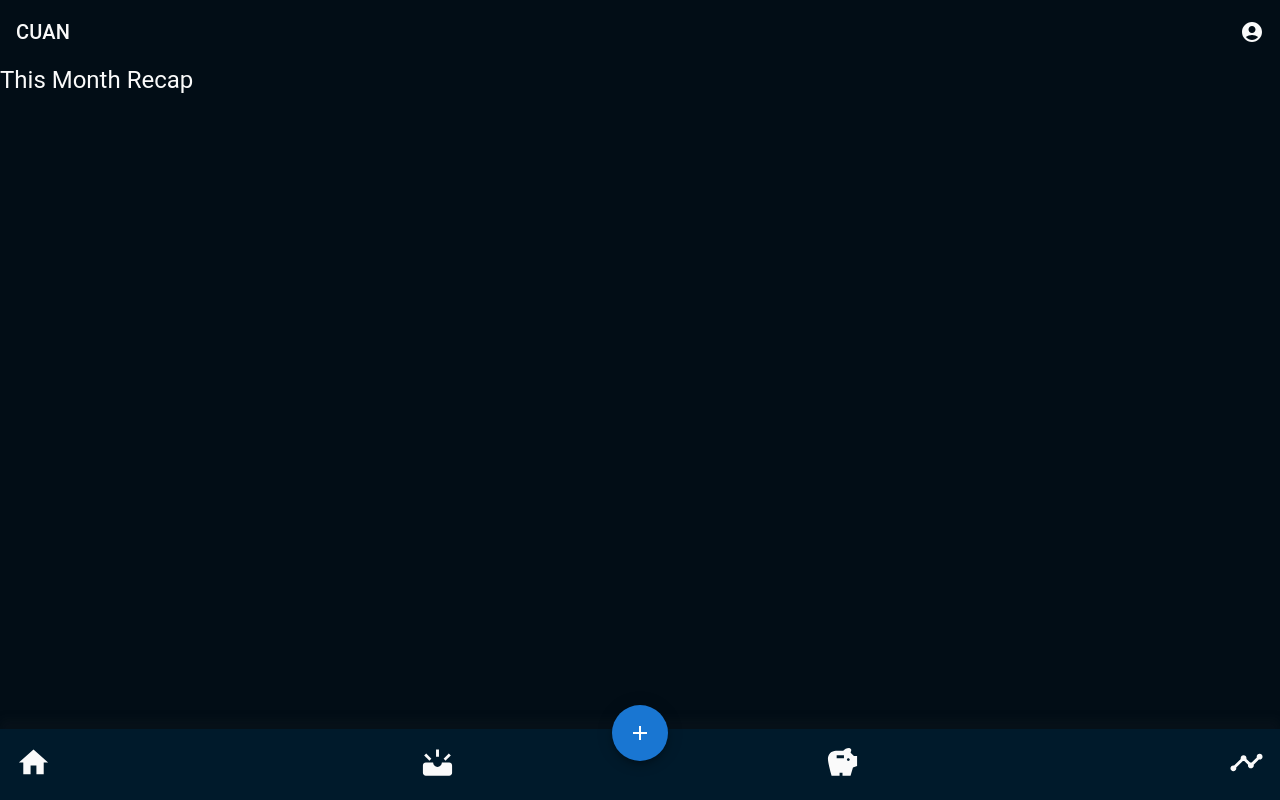
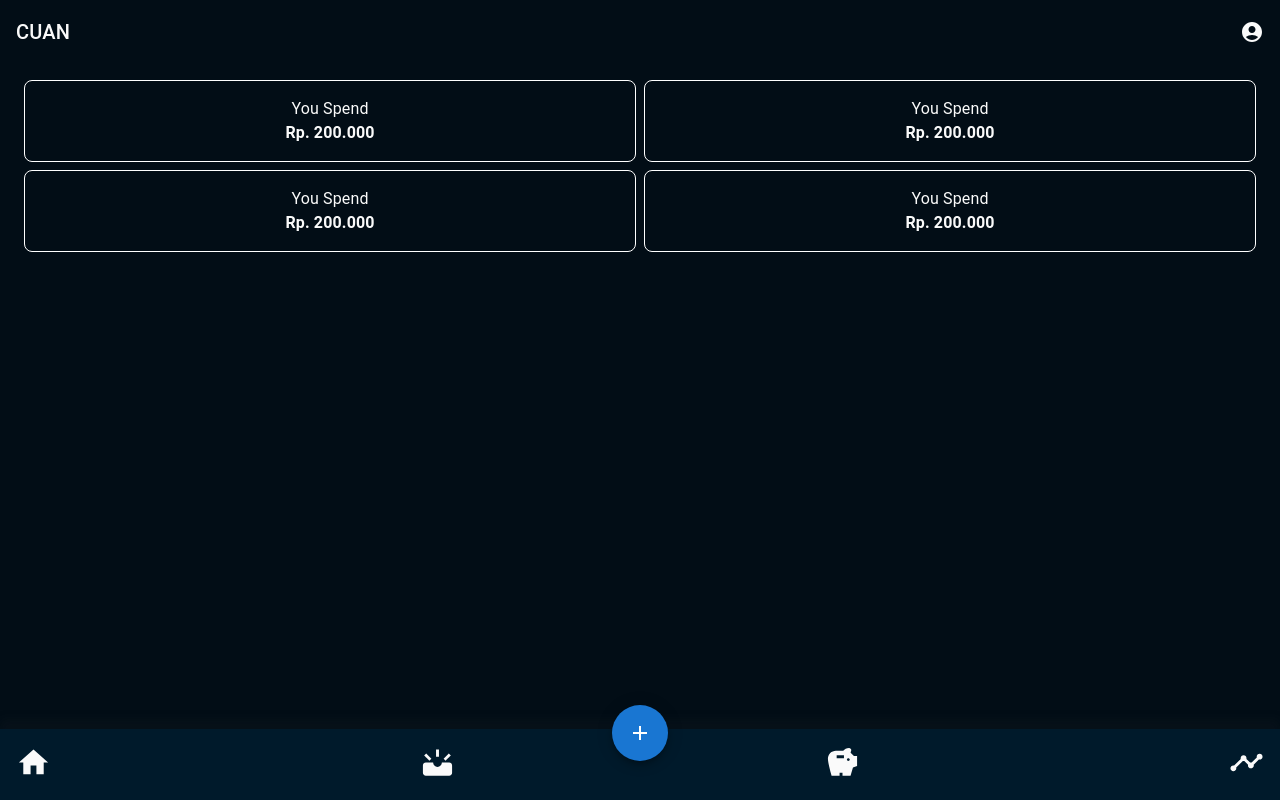
Before and after one commit to khairnsaa/cuan, a Next.js app: page /stats in a window 1280 px wide. Built offline with nearby package versions, Linux system fonts and the light colour scheme.

Commit message:
finished saving goals and stats page

```diff
--- a/src/pages/stats/index.jsx
+++ b/src/pages/stats/index.jsx
@@ -1,9 +1,101 @@
-import { Typography } from "@mui/material";
+import { Grid, Paper, Typography } from "@mui/material";
+import { Box } from "@mui/system";
+import Head from "next/head";
 
 const StatsPage = () => {
     return (
         <>
-            <Typography variant="h5" children="This Month Recap" />
+            <Head>
+                <title>Savings | Cuan</title>
+                <meta name="description" content="Generated by create next app" />
+                <meta name="viewport" content="width=device-width, initial-scale=1" />
+                <link rel="icon" href="/favicon.ico" />
+            </Head>
+            {/* <Grid container spacing={2}>
+                <Grid item xs={12} mb={2}>
+                    <Typography variant="h5" align="center">This Month Recap</Typography>
+                </Grid>
+                <Grid item xs={6} sx={{
+                    border: '1px solid white',
+                    p: '16px',
+                    borderRadius: '8px',
+                    // m: '8px 16px'
+                }}>
+                    <Typography align="center" children={"You Spend"} />
+                    <Typography align="center" fontWeight="bold" children={`Rp. 200.000`} />
+                </Grid>
+                <Grid item xs={6} sx={{
+                    border: '1px solid white',
+                    p: '16px',
+                    borderRadius: '8px',
+                    // m: '8px 16px'
+                }}>
+                    <Typography align="center" children={"You Spend"} />
+                    <Typography align="center" fontWeight="bold" children={`Rp. 200.000`} />
+                </Grid>
+                <Grid item xs={6} sx={{
+                    border: '1px solid white',
+                    p: '16px',
+                    borderRadius: '8px',
+                    // m: '8px 16px'
+                }}>
+                    <Typography align="center" children={"You Spend"} />
+                    <Typography align="center" fontWeight="bold" children={`Rp. 200.000`} />
+                </Grid>
+                <Grid item xs={6} sx={{
+                    border: '1px solid white',
+                    p: '16px',
+                    borderRadius: '8px',
+                    // m: '8px 16px'
+                }}>
+                    <Typography align="center" children={"You Spend"} />
+                    <Typography align="center" fontWeight="bold" children={`Rp. 200.000`} />
+                </Grid>
+            </Grid> */}
+            <Grid container spacing={1} p="16px 24px">
+                <Grid item xs={6}>
+                    <Box sx={{
+                        border: '1px solid white',
+                        p: '16px',
+                        borderRadius: '8px',
+                        // m: '8px 16px'
+                    }}>
+                        <Typography align="center" children={"You Spend"} />
+                        <Typography align="center" fontWeight="bold" children={`Rp. 200.000`} />
+                    </Box>
+                </Grid>
+                <Grid item xs={6}>
+                    <Box sx={{
+                    border: '1px solid white',
+                    p: '16px',
+                    borderRadius: '8px',
+                    // m: '8px 16px'
+                }}>
+                    <Typography align="center" children={"You Spend"} />
+                    <Typography align="center" fontWeight="bold" children={`Rp. 200.000`} />
+                </Box>
+                </Grid>
+                <Grid item xs={6}>
+                    <Box sx={{
+                    border: '1px solid white',
+                    p: '16px',
+                    borderRadius: '8px'
+                }}>
+                    <Typography align="center" children={"You Spend"} />
+                    <Typography align="center" fontWeight="bold" children={`Rp. 200.000`} />
+                </Box>
+                </Grid>
+                <Grid item xs={6}>
+                    <Box sx={{
+                    border: '1px solid white',
+                    p: '16px',
+                    borderRadius: '8px',
+                }}>
+                    <Typography align="center" children={"You Spend"} />
+                    <Typography align="center" fontWeight="bold" children={`Rp. 200.000`} />
+                </Box>
+                </Grid>
+            </Grid>
         </>
     );
 }
--- a/src/styles/Upcoming.module.css
+++ b/src/styles/Upcoming.module.css
@@ -1,6 +1,13 @@
 .btn{
     padding: 16px;
     color: #fafafa;
+}
+
+.container{
+    border: 1px solid #fafafa;
+    padding: 8px 16px;
+    margin: 16px 0;
+    border-radius: 8px;
 }
 
 .flexCard{
@@ -8,3 +15,13 @@
     justify-content: space-between;
     font-size: 12px;
 }
+
+.upcoming{
+    display: flex;
+    border: 1px solid #fafafa;
+    justify-content: space-between;
+    padding: 16px;
+    align-items: center;
+    border-radius: 8px;
+    margin: 8px 0;
+}
```
Also changed, not shown: src/pages/savings/components/SavingCard.jsx (added, +42 -0 lines), src/pages/savings/index.jsx (+23 -5 lines), src/pages/upcoming/components/UpcomingCard.jsx (+12 -49 lines).
